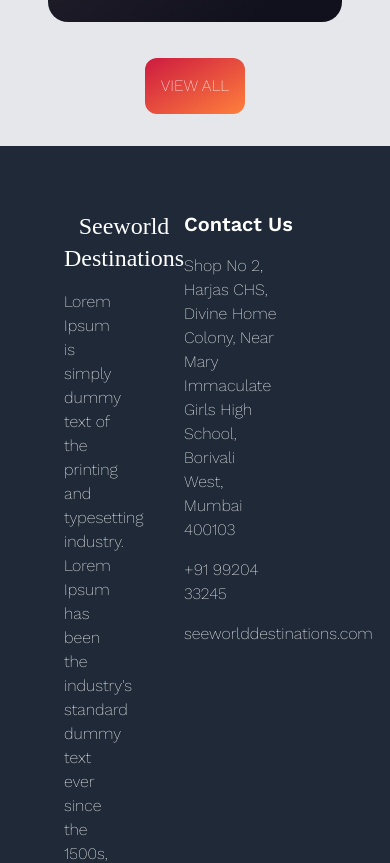
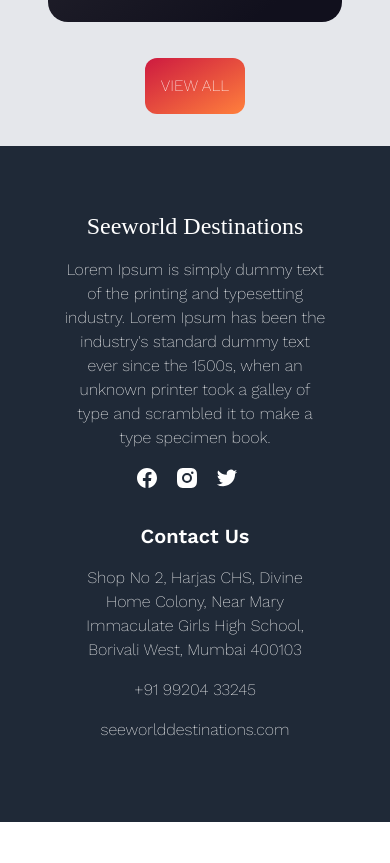
Before and after one commit to Valeron-T/seeworld, a React (Vite) app: page / in a window 390 px wide. Shown: the part 6709-7572 px from the top of the page. After the commit the page ends 7531 px from the top, so only its background shows below. Built offline with nearby package versions, Linux system fonts and the light colour scheme; a web font is replaced by a local one.

Commit message:
Footer layout fixed

```diff
--- a/src/components/Footer.jsx
+++ b/src/components/Footer.jsx
@@ -3,21 +3,21 @@
 
 function Footer() {
   return (
-    <div className="flex flex-row text-center p-16 justify-between bg-gray-800 text-white">
-        <div className="flex flex-col items-start">
+    <div className="flex sm:flex-row flex-col text-center p-16 justify-between bg-gray-800 text-white">
+        <div className="flex flex-col sm:items-start items-center sm:pb-0 pb-8">
             <h1 className='xl:text-8xl ss:text-4xl text-2xl font-clicker pb-4'>Seeworld Destinations</h1>
-            <p className='font-worksans font-extralight text-left w-[50%] pb-4'>Lorem Ipsum is simply dummy text of the printing and typesetting industry. Lorem Ipsum has been the industry's standard dummy text ever since the 1500s, when an unknown printer took a galley of type and scrambled it to make a type specimen book.</p>
+            <p className='font-worksans font-extralight sm:text-left sm:w-[50%] pb-4'>Lorem Ipsum is simply dummy text of the printing and typesetting industry. Lorem Ipsum has been the industry's standard dummy text ever since the 1500s, when an unknown printer took a galley of type and scrambled it to make a type specimen book.</p>
             <div className='flex flex-row xl:text-4xl sm:text-3xl text-2xl'>
                 <RiFacebookCircleFill className='mr-4'/>
                 <RiInstagramFill className='mr-4'/>
                 <RiTwitterFill className='mr-4'/>
             </div>
         </div>
-        <div className="flex flex-col items-start">
+        <div className="flex flex-col sm:items-start items-center">
             <h1 className='xl:text-4xl ss:text-2xl text-xl font-worksans font-semibold pb-4'>Contact Us</h1>
-            <p className='font-worksans font-extralight text-left w-[50%] pb-4'>Shop No 2, Harjas CHS, Divine Home Colony, Near Mary Immaculate Girls High School, Borivali West, Mumbai 400103</p>
-            <p className='font-worksans font-extralight text-left w-[50%] pb-4'>+91 99204 33245</p>
-            <p className='font-worksans font-extralight text-left w-[50%] pb-4'>seeworlddestinations.com</p>
+            <p className='font-worksans font-extralight sm:text-left sm:w-[50%] pb-4'>Shop No 2, Harjas CHS, Divine Home Colony, Near Mary Immaculate Girls High School, Borivali West, Mumbai 400103</p>
+            <p className='font-worksans font-extralight sm:text-left sm:w-[50%] pb-4'>+91 99204 33245</p>
+            <p className='font-worksans font-extralight sm:text-left sm:w-[50%] pb-4'>seeworlddestinations.com</p>
 
         </div>
     </div>
```
